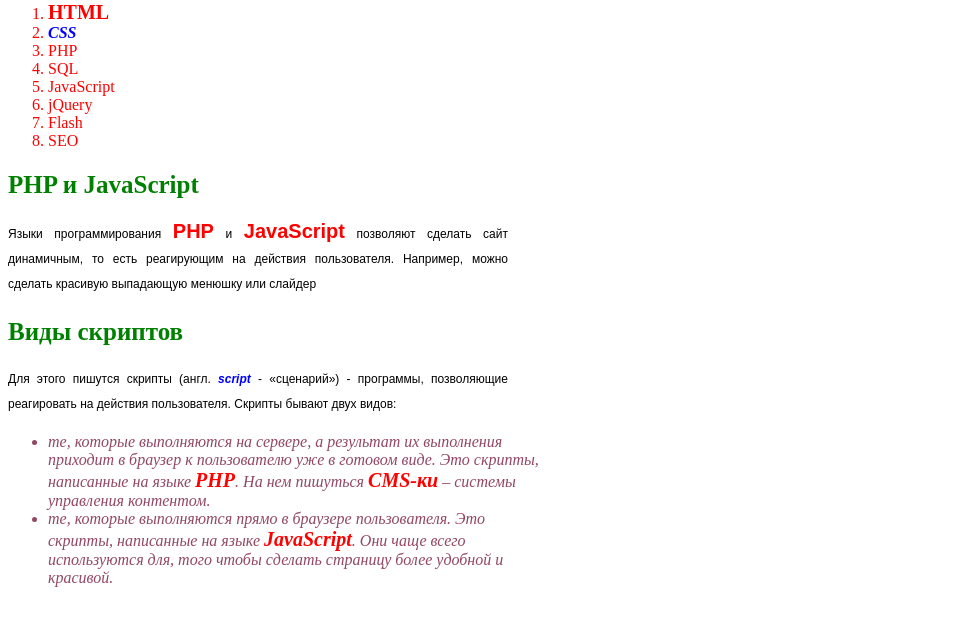
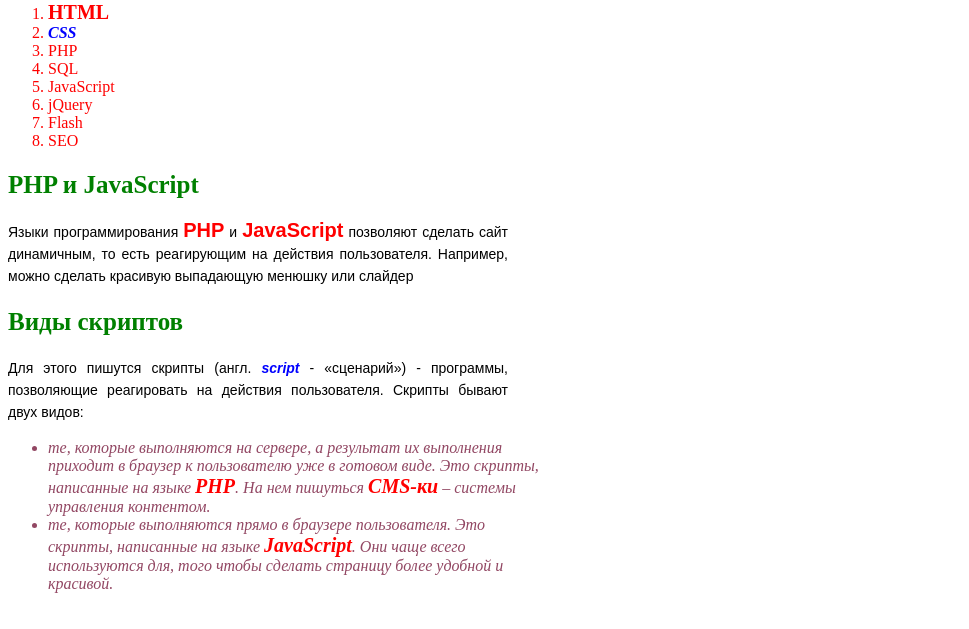
Before and after one commit to Zebrick/skillup-php, a plain HTML site: page zadanie34.html in a window 1280 px wide. Shown: the part 79-708 px from the top of the page, without its empty margins (0-969 px from the left). Drawn offline with Linux system fonts and the light colour scheme.

Commit message:
secondhomework2

```diff
--- a/stylecss.css
+++ b/stylecss.css
@@ -2,6 +2,6 @@ h1{color: #FF0000; text-align: center;}
 h2 {color: #008000; font-size: 25px}
 b {color: #FF0000; font-size: 20px;}
 i{color: #0000FF; font-weight: bold;}
-p{font: 12px/25px "Arial"; width: 500px; text-align: justify;}
+p{font: 14px/22px "Arial"; width: 500px; text-align: justify;}
 ul {color: #924763; font-style: italic; width: 500px;}
 ol{color: #FF0000;}
```
